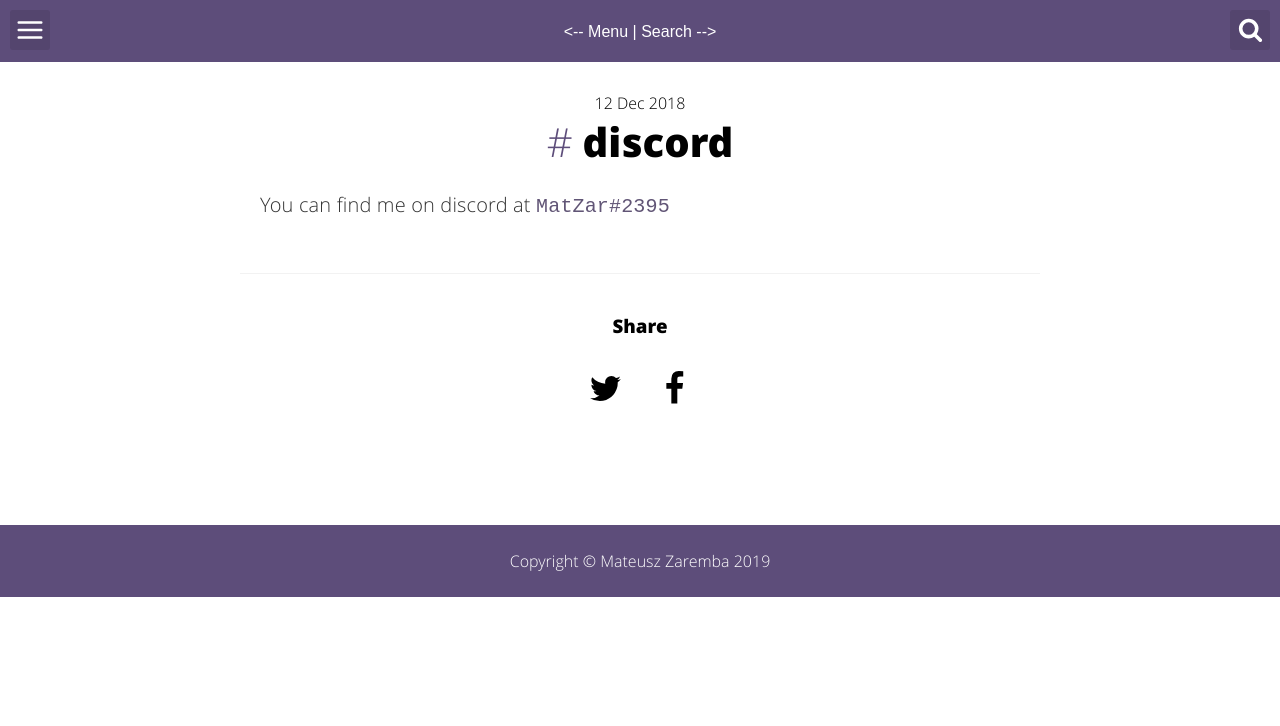
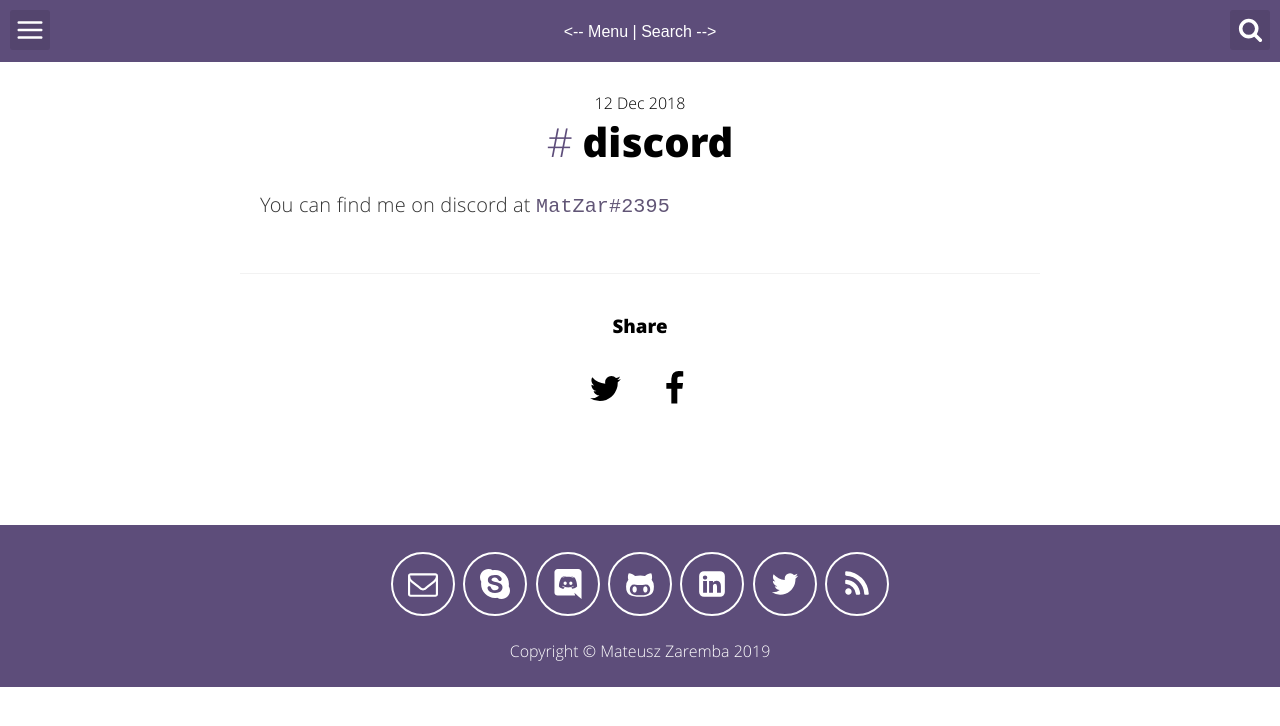
Before and after one commit to matzar/matzar.github.io, a Jekyll site: the page built from _posts/2018-12-12-discord.md, in a window 1280 px wide. Shown: the top 726 px of the page. Built offline with Jekyll 4.4.1, drawn with Linux system fonts in a browser that asks for light colours.

Commit message:
update: footer with svg icons

```diff
--- a/_includes/footer.html
+++ b/_includes/footer.html
@@ -1,6 +1,40 @@
 <footer>
 
 	<!-- <p>Made with <span id="heart">💚</span></p> -->
-	<p>Copyright © Mateusz Zaremba 2019</p>
+	<div class="icons-home">
+            <a aria-label="Send email" title="Send me an e-mail" href="mailto:{{site.email}}">
+                <svg class="icon icon-email"><use xlink:href="#icon-email"></use></svg>
+            </a>
+
+            <a aria-label="My Skype" title="Add me on Skype" target="_blank" href="https://join.skype.com/invite/{{site.skype}}">
+                <svg class="icon icon-skype"><use xlink:href="#icon-skype"></use></svg>
+            </a>
+
+            <a aria-label="My Discord" title="Find me on discord" target="_blank" href="https://matzar.github.io/{{site.discord}}">
+                <svg class="icon icon-discord"><use xlink:href="#icon-discord"></use></svg>
+            </a>
+
+            <!-- <a aria-label="My Discord" title="Find me on discord" target="_blank" href="https://discord.gg/{{site.discord_invite}}">
+                <svg class="icon icon-discord"><use xlink:href="#icon-discord"></use></svg>
+            </a> -->
+
+            <a aria-label="My Github" title="Show my projects" target="_blank" href="https://github.com/{{site.github_username}}">
+                <svg class="icon icon-github-alt"><use xlink:href="#icon-github-alt"></use></svg>
+            </a>
+
+            <a aria-label="My LinkedIn" title="Show my linkedin profile" target="_blank" href="https://www.linkedin.com/in/{{site.linkedin_public_url}}">
+                <svg class="icon icon-linkedin"><use xlink:href="#icon-linkedin"></use></svg>
+            </a>
+
+            <a aria-label="My Twitter" title="Follow me on Twitter" target="_blank" href="https://twitter.com/{{site.twitter_username}}">
+                <svg class="icon icon-twitter"><use xlink:href="#icon-twitter"></use></svg>
+            </a>
+
+            <a aria-label="Use the RSS to get updated" title="Register for my RSS" target="_blank" href="{{ "/feed.xml" | prepend: site.baseurl }}">
+                <svg class="icon icon-rss"><use xlink:href="#icon-rss"></use></svg>
+            </a>
+		</div>
+
+	<p><br>Copyright © Mateusz Zaremba 2019</p>
 
 </footer>
```
